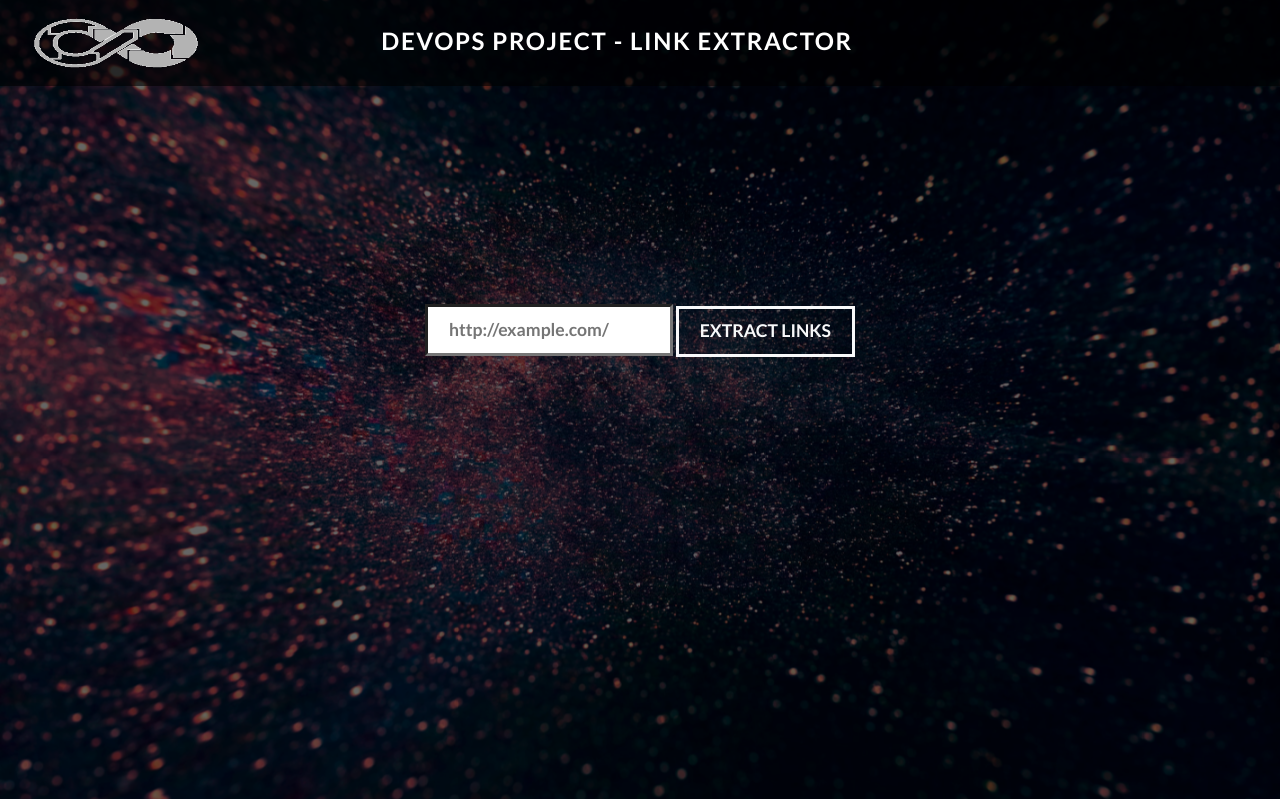
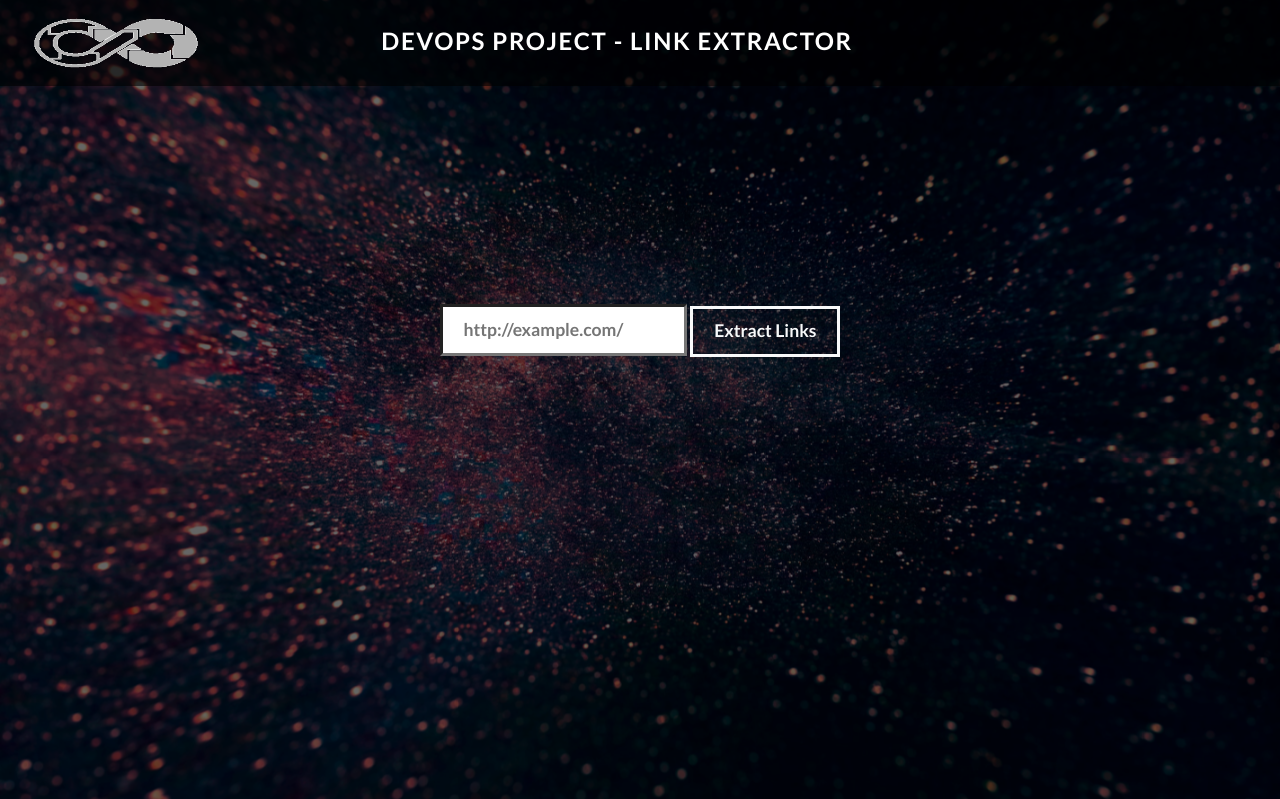
Before and after one commit to aminekayy/Project_DevOps_ICCN2, a PHP site: page / in a window 1280 px wide. Shown: the top 799 px of the page. Run offline with PHP 8.4, Linux system fonts and the light colour scheme; data that the repository does not hold is empty.

Commit message:
Update index.php

```diff
--- a/www/index.php
+++ b/www/index.php
@@ -44,7 +44,7 @@
   <section>
       <form action="/">
         <input class="btn-lg" type="text" name="url" placeholder="http://example.com/" value="<?php echo $url; ?>">
-        <a class="btn btn-outline-light btn-lg" href="#course">Extract Links</a>
+        <input class="btn btn-outline-light btn-lg" type="submit" value="Extract Links">
     </section>
 
     <?php if(isset($err)): ?>
```
